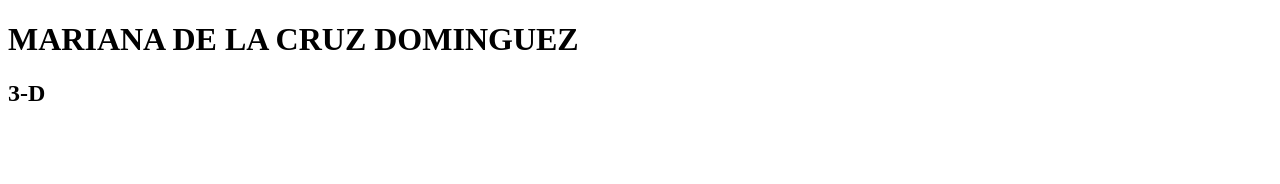
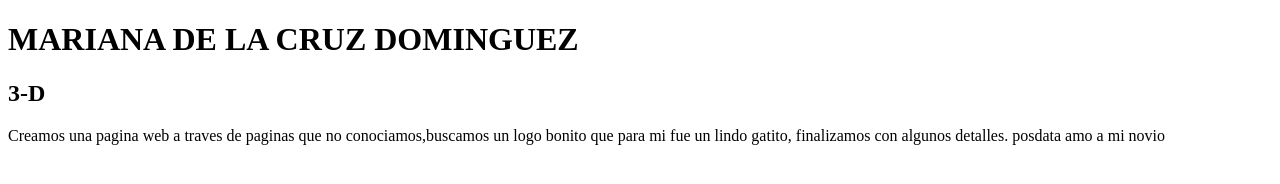
Before and after one commit to Mar08ia/Mar, a plain HTML site: page index.html in a window 1280 px wide. Drawn offline with Linux system fonts and the light colour scheme.

Commit message:
Update index.html

```diff
--- a/index.html
+++ b/index.html
@@ -11,7 +11,8 @@
 </head>
 <body>  <h1>MARIANA DE LA CRUZ DOMINGUEZ
     <H2>3-D</H2>
-    <P></P>
+    <P>  Creamos una pagina web a traves de paginas que no conociamos,buscamos un logo bonito que para mi fue un lindo gatito, finalizamos con algunos detalles. posdata amo a mi novio </P>
 </h1>
 </body>
+
 </html>
```
